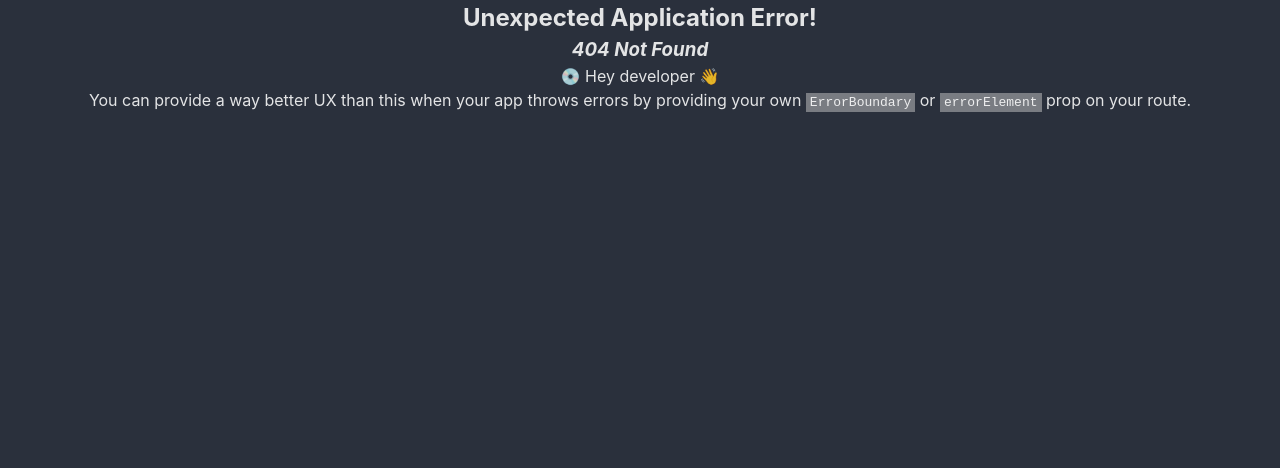
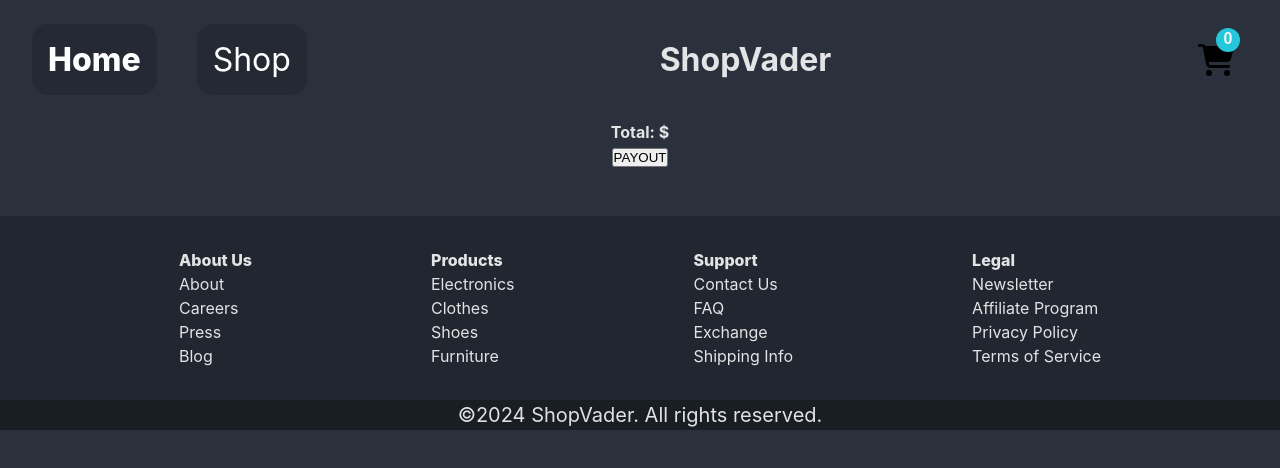
Before and after one commit to SVigramR/ShopVader, a React (Vite) app: page /cart in a window 1280 px wide. Before the commit this address had no page. Shown: the top 468 px of the page. Built offline with nearby package versions, Linux system fonts and the light colour scheme.

Commit message:
Added Cart page and restructured some files

```diff
--- a/package.json
+++ b/package.json
@@ -1,7 +1,7 @@
 {
   "name": "shopping-cart",
   "private": true,
-  "version": "0.1.0",
+  "version": "0.2.0",
   "type": "module",
   "scripts": {
     "dev": "vite",
--- a/src/App.jsx
+++ b/src/App.jsx
@@ -1,9 +1,7 @@
-import './App.css'
+import './styles/App.css'
 import HeadSection from './components/HeadSection'
-import HomePage from './Home'
 import FooterSection from './components/Footer'
 import { Outlet } from "react-router-dom";
-import ShopPage from './shop'
 
 function App() {
 
--- /dev/null
+++ b/src/components/Cart.jsx
@@ -0,0 +1,12 @@
+function Cart() {
+    return (
+        <>
+            <div>
+                <h4>Total: ${}</h4>
+                <button>PAYOUT</button>
+            </div>
+        </>
+    )
+}
+
+export default Cart;
--- a/src/components/HeadSection.jsx
+++ b/src/components/HeadSection.jsx
@@ -1,11 +1,12 @@
 import head from '../styles/head.module.css'
-import { Link } from "react-router-dom";
+import { Link, useNavigate } from "react-router-dom";
 import { faBorderStyle, faCartShopping } from "@fortawesome/free-solid-svg-icons";
 import { FontAwesomeIcon } from "@fortawesome/react-fontawesome";
 import { useState } from 'react';
 
 function HeadSection() {
     const [active, setActive] = useState(false)
+    const navigate = useNavigate()
 
     const toggleActive = () => {
         setActive(!active)
@@ -37,7 +38,7 @@ function HeadSection() {
                     <h1>ShopVader</h1>
                 </div>
                 <div className={head.cartNav} onClick={removeActive}>
-                    <button>
+                    <button onClick={() => navigate('cart')} >
                         <FontAwesomeIcon className={head.cartIcon} icon={faCartShopping} />
                         <span className={head.cardCounter}>0</span>
                     </button>
--- a/src/main.jsx
+++ b/src/main.jsx
@@ -1,10 +1,11 @@
 import React from 'react'
 import ReactDOM from 'react-dom/client'
 import App from './App.jsx'
-import './index.css'
+import './styles/index.css'
 import { RouterProvider, createBrowserRouter } from 'react-router-dom'
 import HomePage from './Home.jsx'
 import ShopPage from './shop.jsx'
+import Cart from './components/Cart.jsx'
 
 const router = createBrowserRouter([
   {
@@ -13,6 +14,7 @@ const router = createBrowserRouter([
     children: [
       { index: true, element: <HomePage /> },
       { path: 'shop', element: <ShopPage /> },
+      { path: 'cart', element: <Cart />}
     ],
   }
 ])
--- a/src/shop.jsx
+++ b/src/shop.jsx
@@ -1,7 +1,10 @@
+import Products from "./components/shop/Products";
+
 function ShopPage() {
     return (
         <>
             <h1>Products</h1>
+            <Products />
         </>
     )
 }
```
Also changed, not shown: src/styles/App.css (renamed from src/App.css), src/styles/index.css (renamed from src/index.css).
